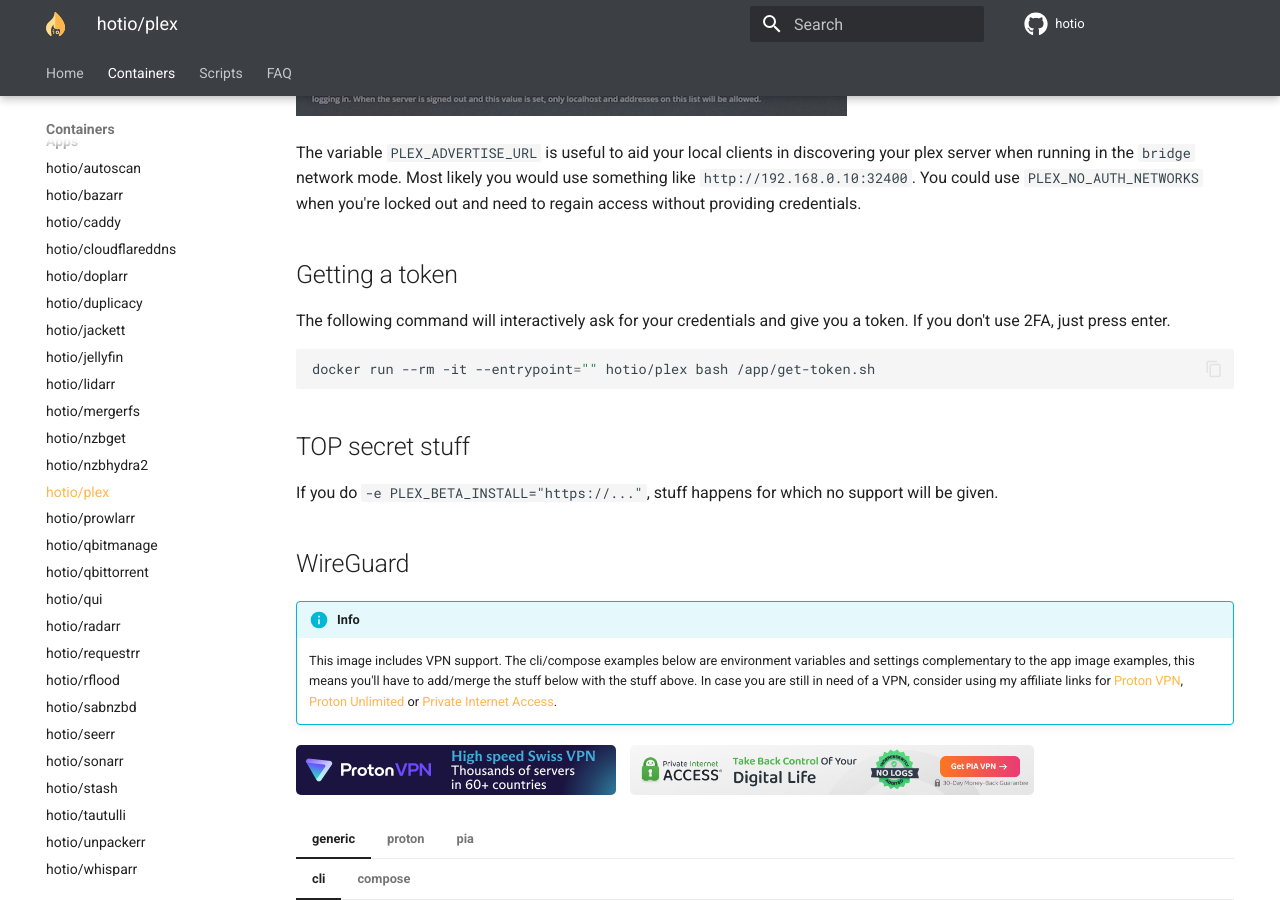
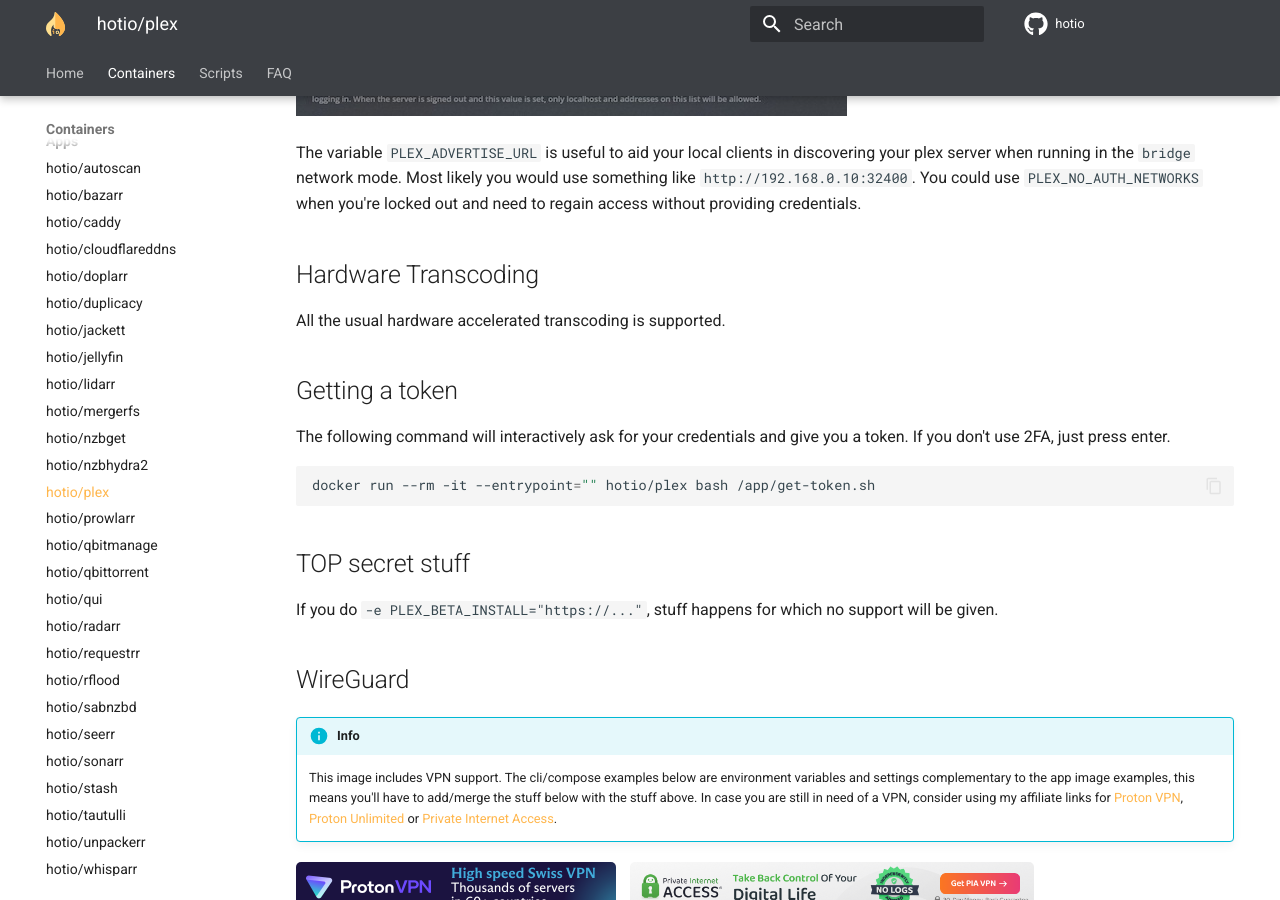
Before and after one commit to hotio/website, an MkDocs documentation site: the page built from docs/containers/plex.md, in a window 1280 px wide and 900 px high, scrolled down 1539 px. Built offline with MkDocs 1.6.1 and Material for MkDocs 9.7.7, drawn with Linux system fonts in a browser that asks for light colours.

Commit message:
add plex hw note

```diff
--- a/docs/containers/plex.md
+++ b/docs/containers/plex.md
@@ -75,6 +75,10 @@
 
 The variable `PLEX_ADVERTISE_URL` is useful to aid your local clients in discovering your plex server when running in the `bridge` network mode. Most likely you would use something like `http://192.168.0.10:32400`. You could use `PLEX_NO_AUTH_NETWORKS` when you're locked out and need to regain access without providing credentials.
 
+## Hardware Transcoding
+
+All the usual hardware accelerated transcoding is supported.
+
 ## Getting a token
 
 The following command will interactively ask for your credentials and give you a token. If you don't use 2FA, just press enter.
```
